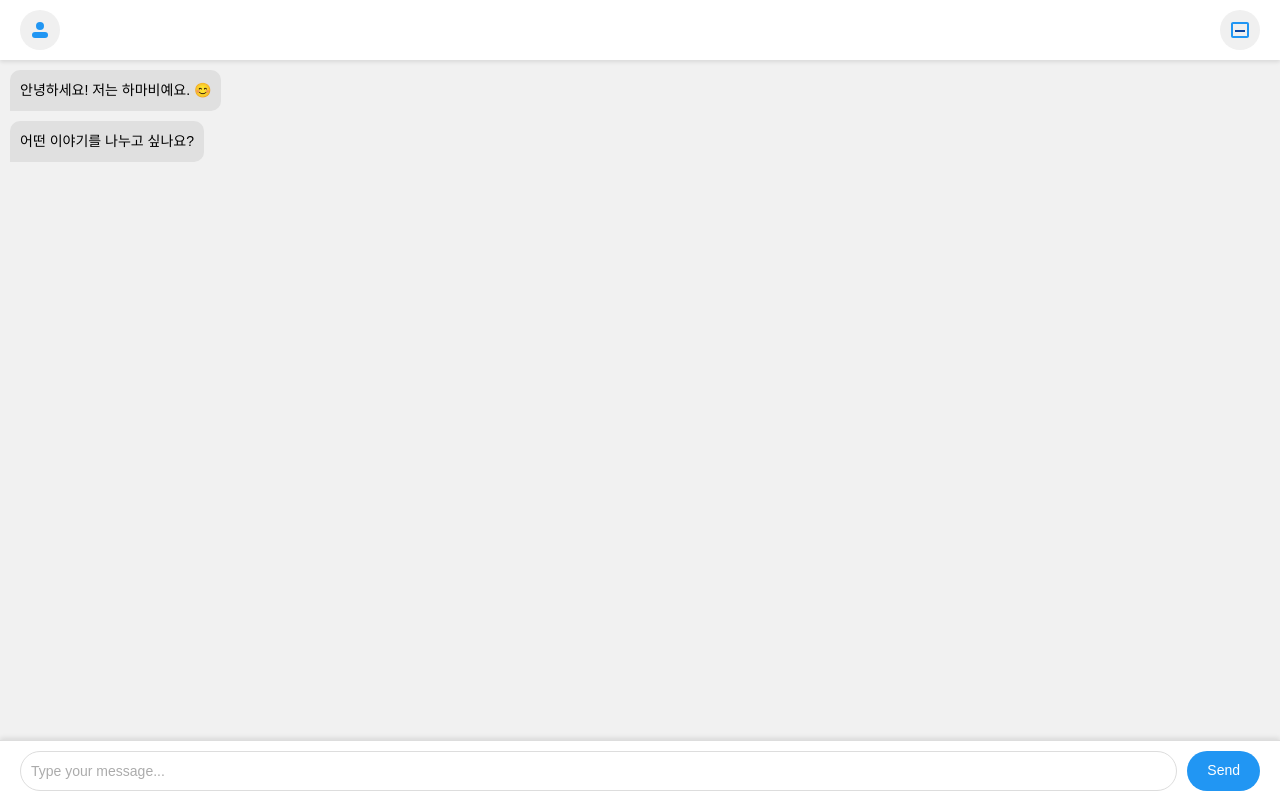
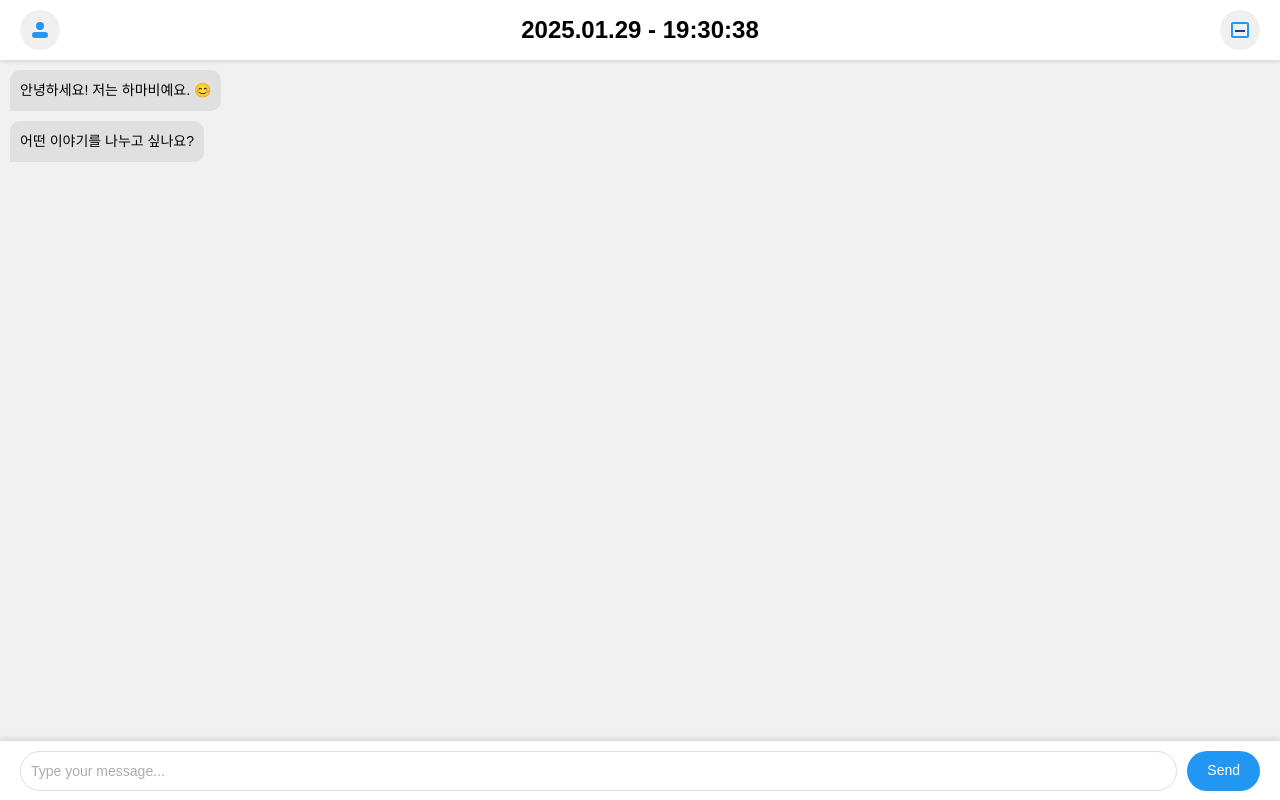
Before and after one commit to habaekk/HAMABI, a Next.js app: page /chat in a window 1280 px wide. Built offline with nearby package versions, Linux system fonts and the light colour scheme.

Commit message:
commit before pull on mac

```diff
--- a/app/chat/page.tsx
+++ b/app/chat/page.tsx
@@ -13,9 +13,45 @@ export default function ChatPage() {
         { text: "어떤 이야기를 나누고 싶나요?", isUser: false },
     ]); // 초기 봇 메시지 추가
     const [showScrollButton, setShowScrollButton] = useState(false); // 스크롤 버튼 표시 여부
+    const [title, setTitle] = useState(''); // 헤더 타이틀 (날짜 + 카운트다운)
 
     const chatEndRef = useRef(null);
     const chatWindowRef = useRef(null);
+
+    // 현재 날짜 가져오기 (YYYY:MM:DD)
+    const getCurrentDate = () => {
+        const now = new Date();
+        const year = now.getFullYear();
+        const month = String(now.getMonth() + 1).padStart(2, '0');
+        const day = String(now.getDate()).padStart(2, '0');
+        return `${year}.${month}.${day}`;
+    };
+
+    // 24:00:00까지 남은 시간 계산
+    const calculateRemainingTime = () => {
+        const now = new Date();
+        const midnight = new Date(now);
+        midnight.setHours(24, 0, 0, 0); // 자정(24:00:00) 설정
+
+        const diff = Math.max(0, midnight - now); // 남은 시간 (밀리초)
+        const hours = String(Math.floor(diff / (1000 * 60 * 60))).padStart(2, '0');
+        const minutes = String(Math.floor((diff / (1000 * 60)) % 60)).padStart(2, '0');
+        const seconds = String(Math.floor((diff / 1000) % 60)).padStart(2, '0');
+
+        return `${hours}:${minutes}:${seconds}`;
+    };
+
+    // 타이틀 업데이트 (1초마다 실행)
+    useEffect(() => {
+        const updateTitle = () => {
+            setTitle(`${getCurrentDate()} - ${calculateRemainingTime()}`);
+        };
+
+        updateTitle(); // 초기 실행
+        const interval = setInterval(updateTitle, 1000); // 1초마다 업데이트
+
+        return () => clearInterval(interval); // 컴포넌트 언마운트 시 인터벌 해제
+    }, []);
 
     // 채팅창을 맨 아래로 스크롤하는 함수
     const scrollToBottom = () => {
@@ -75,7 +111,7 @@ export default function ChatPage() {
                 <Link href="/user" className="icon-button">
                     <UserIcon />
                 </Link>
-                <h1 className="title">HAMABI Chat</h1>
+                <h1 className="title">{title}</h1>
                 <Link href="/archive" className="icon-button">
                     <ArchiveIcon />
                 </Link>
--- a/app/globals.css
+++ b/app/globals.css
@@ -28,7 +28,7 @@ body {
   height: 100vh; /* 화면의 높이를 100%로 설정 */
 }
 
-/* 네비게이션 바 */
+/* 네비게이션 바 스타일 */
 .navbar {
   height: 60px;
   background-color: #2196F3;
@@ -41,7 +41,22 @@ body {
   top: 0;
   left: 0;
   width: 100%;
+  z-index: 1000;
 }
+
+/* 타이틀 스타일 */
+.title {
+  font-size: 16px;
+  font-weight: bold;
+  text-align: center;
+  flex-grow: 1; /* 가운데 정렬을 위해 flex-grow 사용 */
+  display: flex;
+  justify-content: center;
+  align-items: center;
+  white-space: nowrap; /* 줄바꿈 방지 */
+  color: black
+}
+
 
 /* 채팅 화면 */
 .chat-window {
```
